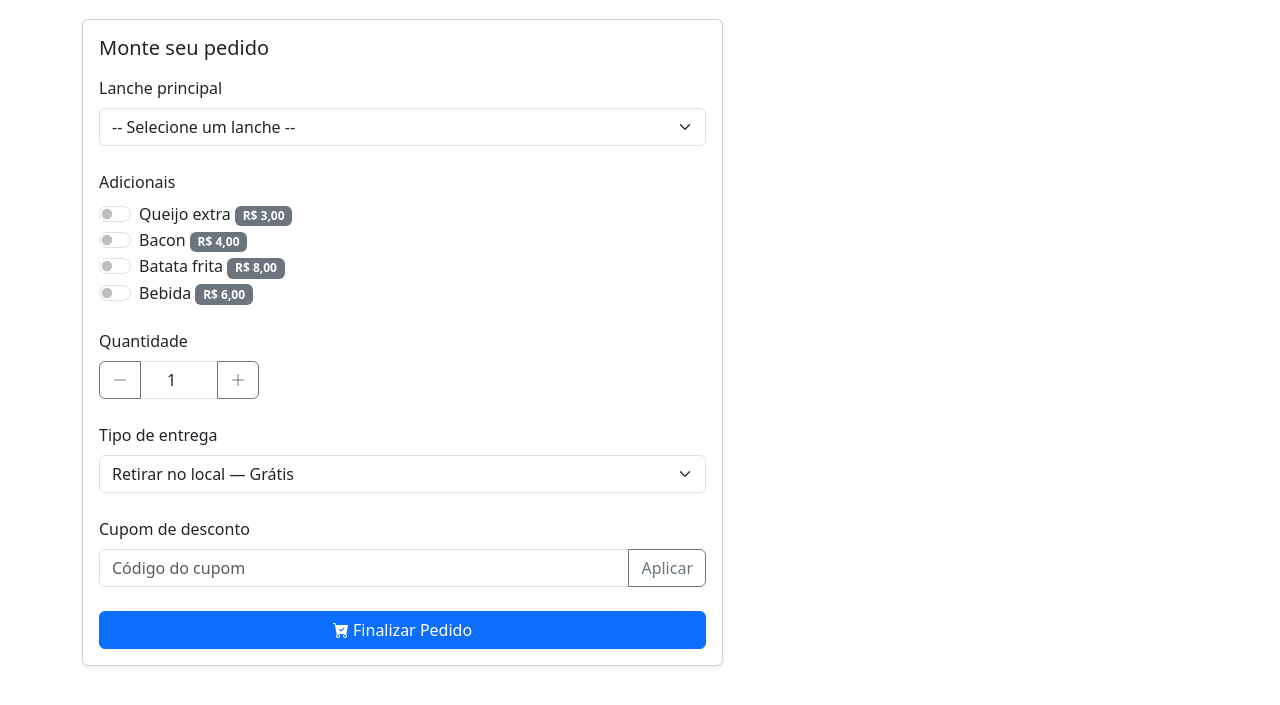
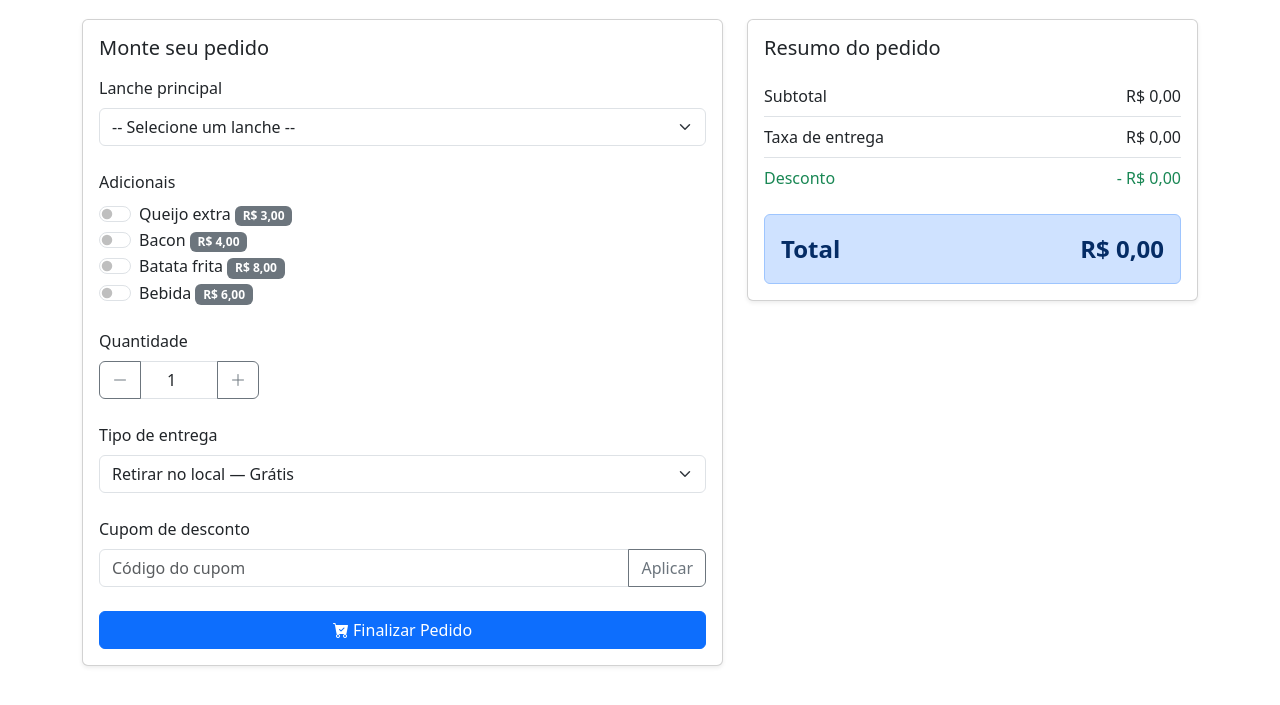
Before and after one commit to felipem7k/lanchonete-express, a plain HTML site: page index.html in a window 1280 px wide. Shown: the part 101-806 px from the top of the page. Drawn offline with nearby package versions, Linux system fonts and the light colour scheme.

Commit message:
feat: add order summary panel

```diff
--- a/index.html
+++ b/index.html
@@ -96,7 +96,33 @@
                     </div>
                 </div>
             </div>
-            <div class="col-lg-5"></div>
+            <div class="col-lg-5">
+                <div class="card shadow-sm">
+                    <div class="card-body">
+                        <h2 class="h5 card-title mb-3">Resumo do pedido</h2>
+
+                        <ul class="list-group list-group-flush mb-3">
+                            <li class="list-group-item d-flex justify-content-between px-0">
+                                <span>Subtotal</span>
+                                <span id="valor-subtotal">R$ 0,00</span>
+                            </li>
+                            <li class="list-group-item d-flex justify-content-between px-0">
+                                <span>Taxa de entrega</span>
+                                <span id="valor-taxa-entrega">R$ 0,00</span>
+                            </li>
+                            <li class="list-group-item d-flex justify-content-between px-0 text-success">
+                                <span>Desconto</span>
+                                <span id="valor-desconto">- R$ 0,00</span>
+                            </li>
+                        </ul>
+
+                        <div class="alert alert-primary d-flex justify-content-between align-items-center fs-4 fw-bold mb-0">
+                            <span>Total</span>
+                            <span id="total-geral">R$ 0,00</span>
+                        </div>
+                    </div>
+                </div>
+            </div>
         </div>
     </div>
 
```
